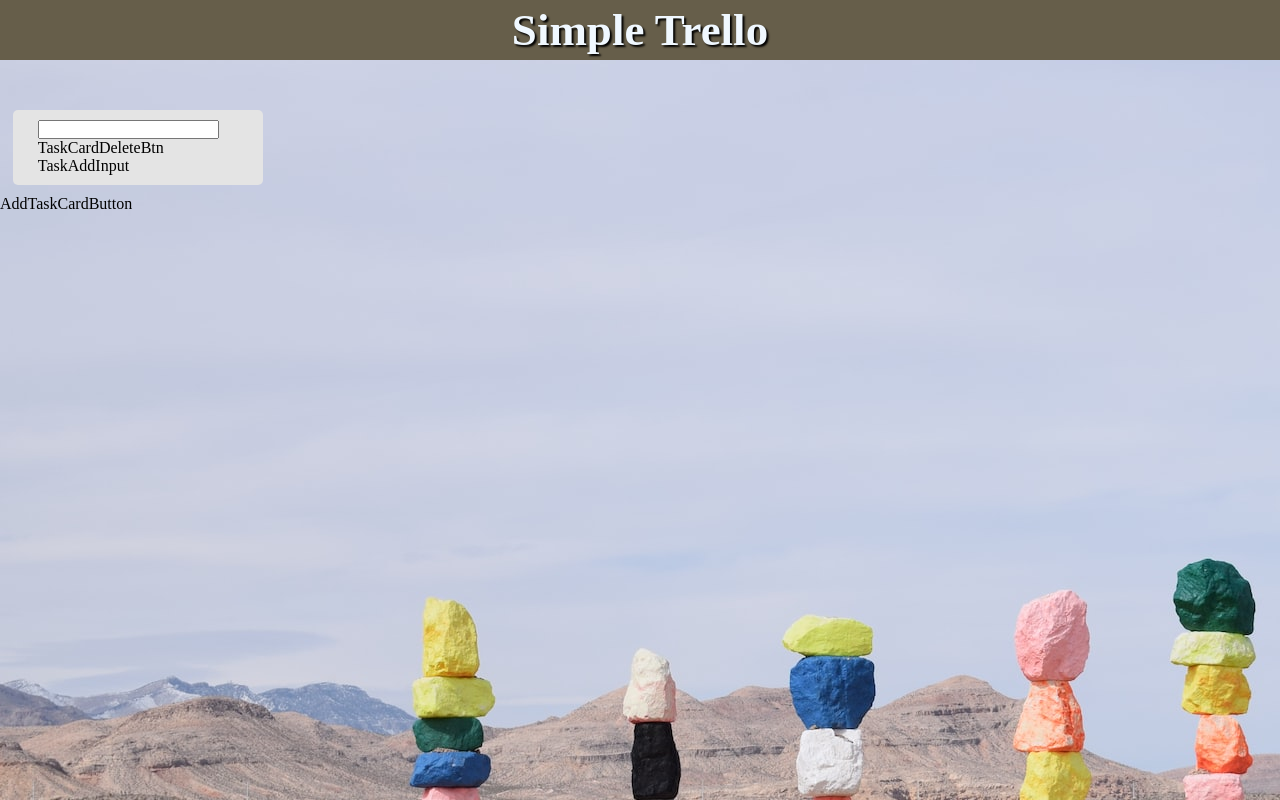
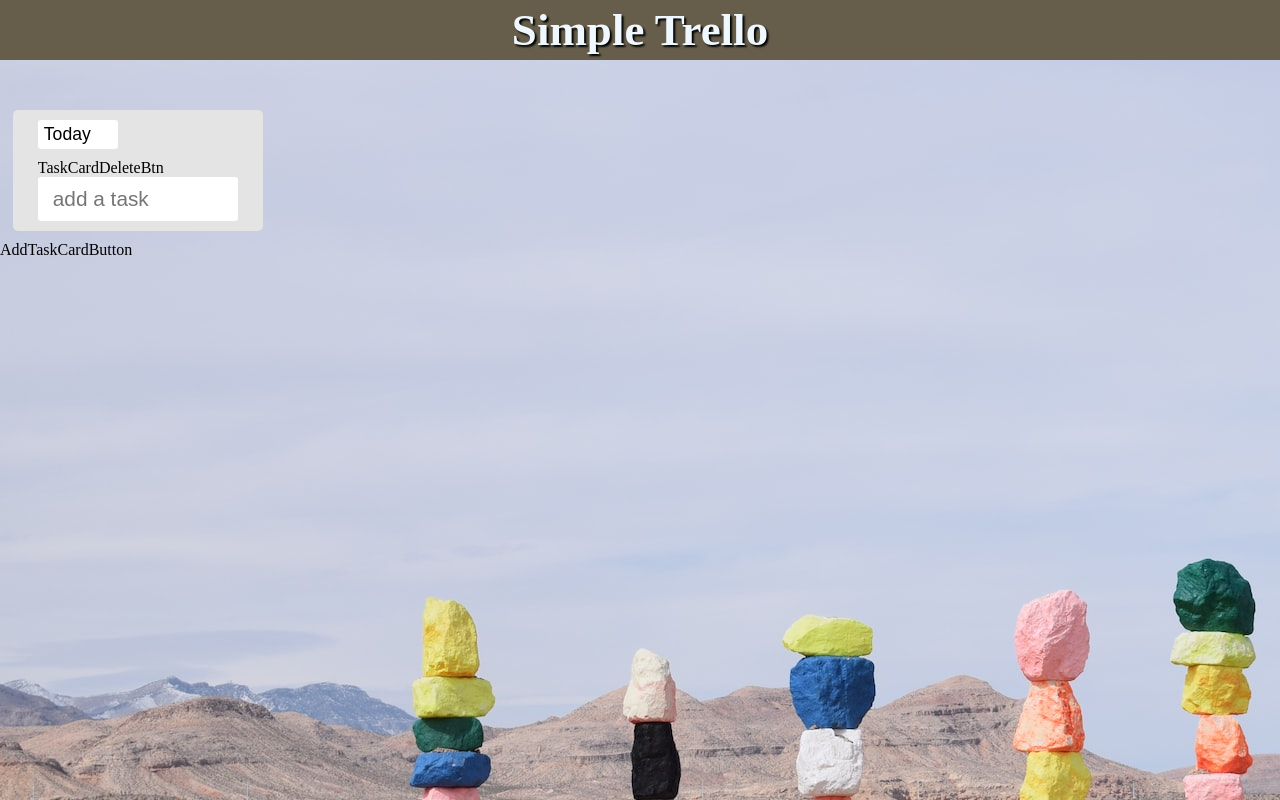
Before and after one commit to ippei-shimizu/trello-clone-app, a React (Create React App) app: page / in a window 1280 px wide. Both pictures are taken after a click on the element "Today". Built offline with nearby package versions, Linux system fonts and the light colour scheme.

Commit message:
入力したタスクを追加する実装

```diff
--- a/src/components/task/TaskCard.jsx
+++ b/src/components/task/TaskCard.jsx
@@ -1,14 +1,24 @@
-import React from "react";
+import React, { useState } from "react";
 import TaskCardDeleteBtn from "./button/TaskCardDeleteBtn";
 import TaskAddInput from "./input/TaskAddInput";
 import TaskCardTitle from "./TaskCardTitle";
+import Tasks from "./Tasks";
 
 export const TaskCard = () => {
+  const [inputText, setInputText] = useState("");
+  const [taskLists, setTaskLists] = useState([]);
+
   return (
     <div className="taskCard">
       <TaskCardTitle />
       <TaskCardDeleteBtn />
-      <TaskAddInput />
+      <TaskAddInput
+        inputText={inputText}
+        setInputText={setInputText}
+        taskLists={taskLists}
+        setTaskLists={setTaskLists}
+      />
+      <Tasks inputText={inputText} taskLists={taskLists} />
     </div>
   );
 };
--- a/src/components/task/TaskCardTitle.jsx
+++ b/src/components/task/TaskCardTitle.jsx
@@ -17,11 +17,22 @@ export const TaskCardTitle = () => {
     setIsClick(false);
   };
 
+  const handleBlur = () => {
+    setIsClick(false);
+  };
+
   return (
-    <div onClick={handleClick}>
+    <div onClick={handleClick} className="taskCardTitleInputArea">
       {isClick ? (
-        <form onSubmit={handleSubmit}>
-          <input type="text" onChange={handleChange} />
+        <form onSubmit={handleSubmit} onBlur={handleBlur}>
+          <input
+            type="text"
+            className="taskCardTitleInput"
+            autoFocus
+            onChange={handleChange}
+            value={inputCardTitle}
+            maxLength={10}
+          />
         </form>
       ) : (
         <h3>{inputCardTitle}</h3>
--- /dev/null
+++ b/src/components/task/Tasks.jsx
@@ -0,0 +1,13 @@
+import React from "react";
+
+export const Tasks = ({ inputText, taskLists }) => {
+  return (
+    <div>
+      {taskLists.map((task, index) => {
+        return <p key={index}>{task.text}</p>;
+      })}
+    </div>
+  );
+};
+
+export default Tasks;
--- a/src/components/task/input/TaskAddInput.jsx
+++ b/src/components/task/input/TaskAddInput.jsx
@@ -1,7 +1,41 @@
 import React from "react";
 
-export const TaskAddInput = () => {
-  return <div>TaskAddInput</div>;
+export const TaskAddInput = ({
+  inputText,
+  setInputText,
+  taskLists,
+  setTaskLists,
+}) => {
+  const handleSubmit = (e) => {
+    e.preventDefault();
+    console.log(e);
+    setTaskLists([
+      ...taskLists,
+      {
+        text: inputText,
+      },
+    ]);
+    setInputText("");
+  };
+
+  const handleChange = (e) => {
+    setInputText(e.target.value);
+    console.log(inputText);
+  };
+
+  return (
+    <div>
+      <form onSubmit={handleSubmit}>
+        <input
+          type="text"
+          placeholder="add a task"
+          className="taskAddInput"
+          onChange={handleChange}
+          value={inputText}
+        />
+      </form>
+    </div>
+  );
 };
 
 export default TaskAddInput;
```
